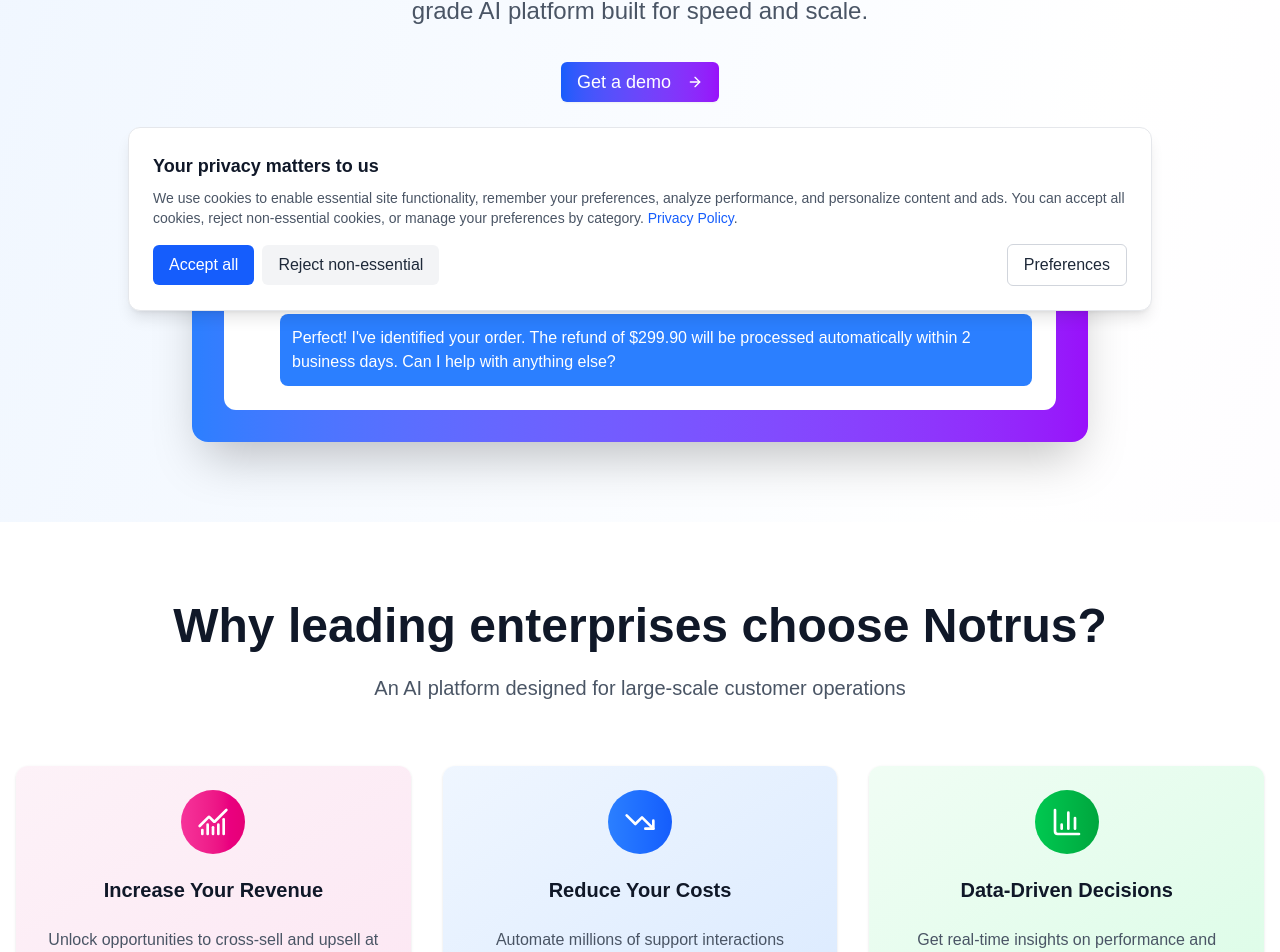
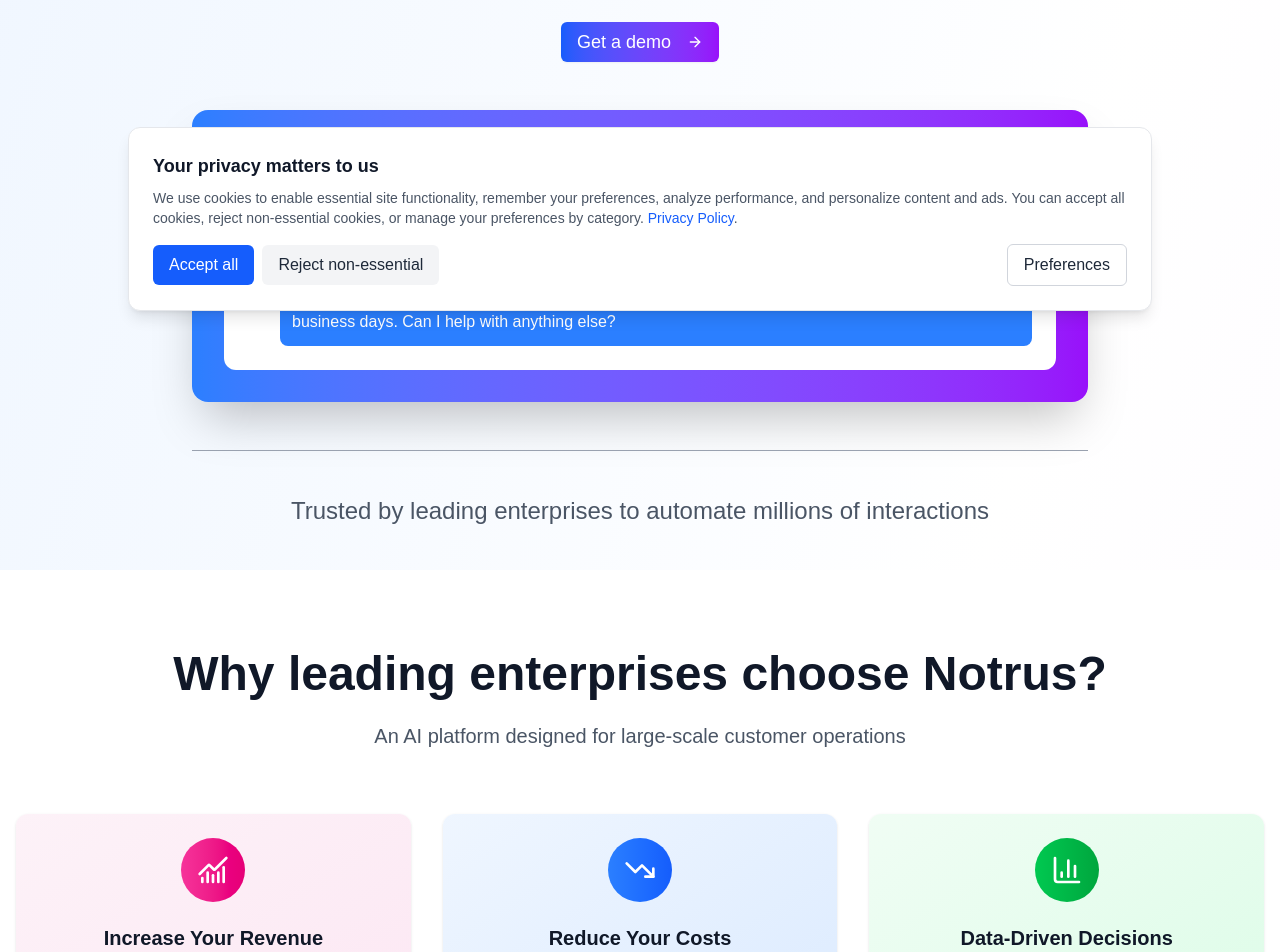
Before and after one commit to Notrus-ai/notrus-site, a Next.js app: page /en in a window 1280 px wide. Shown: the part 473-1425 px from the top of the page. Built offline with nearby package versions, Linux system fonts and the light colour scheme.

Commit message:
updated hero with new text on bottom

```diff
--- a/src/components/ui/HeroSection.tsx
+++ b/src/components/ui/HeroSection.tsx
@@ -18,7 +18,7 @@
   const demoLink = contactLink;
 
   return (
-    <section id={t("product")} className="py-20 px-4 text-center">
+    <section id={t("product")} className="py-10 px-4 text-center">
       <div className="container mx-auto px-4">
         <div className="text-blue-600 font-bold">
           <div className="inline-flex items-center bg-[rgba(137,183,245,0.2)] bg-opacity-90 px-4 py-2 rounded-full text-sm mb-6 sm:mb-8 backdrop-blur-sm">
@@ -68,6 +68,10 @@
               </div>
             </div>
           </div>
+          <div className="h-[1px] bg-gray-400 mt-12 mb-10" />
+          <p className="text-xl md:text-2xl text-gray-600 max-w-4xl mx-auto leading-relaxed">
+            {t("heroBottonText")}
+          </p>
         </div>
       </div>
     </section>
--- a/src/utils/translations.ts
+++ b/src/utils/translations.ts
@@ -15,6 +15,7 @@
     heroSubtitle:
       'Boost revenue, reduce costs, and serve millions of customers with an enterprise-grade AI platform built for speed and scale.',
     heroButton: 'Get a demo',
+    heroBottonText: 'Trusted by leading enterprises to automate millions of interactions',
     chatUserMessage: 'Hello! I need to process a refund for order #12345',
     chatBotMessage:
       "Perfect! I've identified your order. The refund of $299.90 will be processed automatically within 2 business days. Can I help with anything else?",
@@ -119,6 +120,7 @@
     heroSubtitle:
       'Aumente a receita, reduza custos e atenda milhões de clientes com uma plataforma de IA empresarial feita para velocidade e escala',
     heroButton: 'Agende uma demo',
+    heroBottonText: 'Confiado por grandes empresas para automatizar milhões de interações',
     chatUserMessage:
       'Olá! Preciso processar um reembolso para o pedido #12345',
     chatBotMessage:
```
